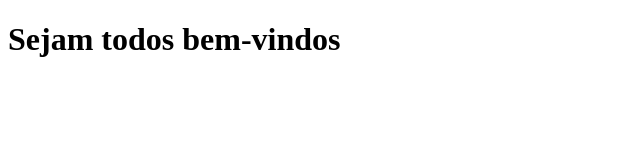
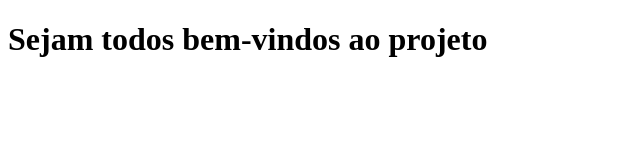
Before and after one commit to rommelcarneiro/git-pples-n-20212, a plain HTML site: page index.html in a window 1280 px wide. Shown: the whole page, without its empty margins (0-640 px from the left). Drawn offline with Linux system fonts and the light colour scheme.

Commit message:
UPDATE index.html msg de boas vindas

```diff
--- a/index.html
+++ b/index.html
@@ -7,6 +7,6 @@
     <title>git e github</title>
 </head>
 <body>
-    <h1>Sejam todos bem-vindos</h1>
+    <h1>Sejam todos bem-vindos ao projeto</h1>
 </body>
 </html>
```
